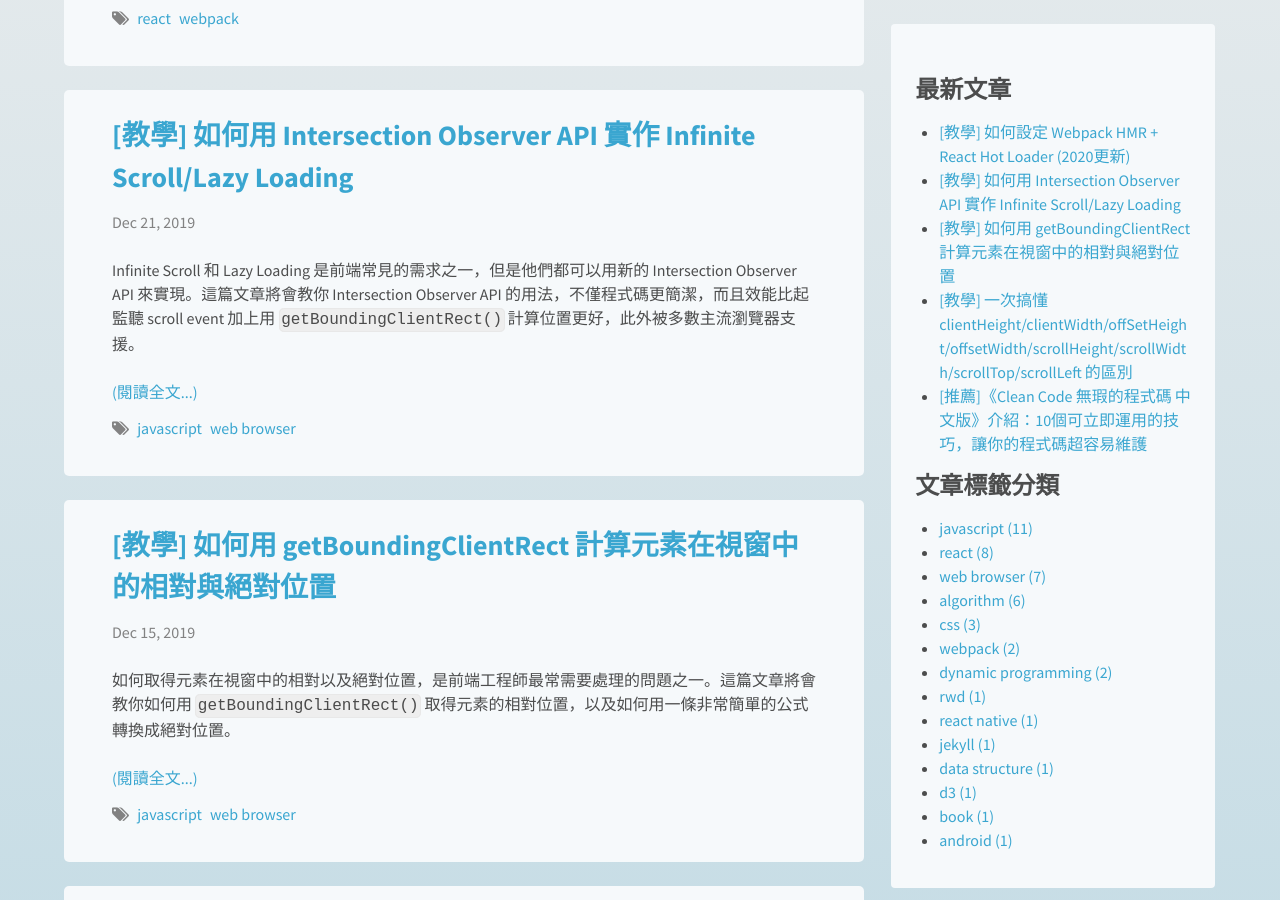
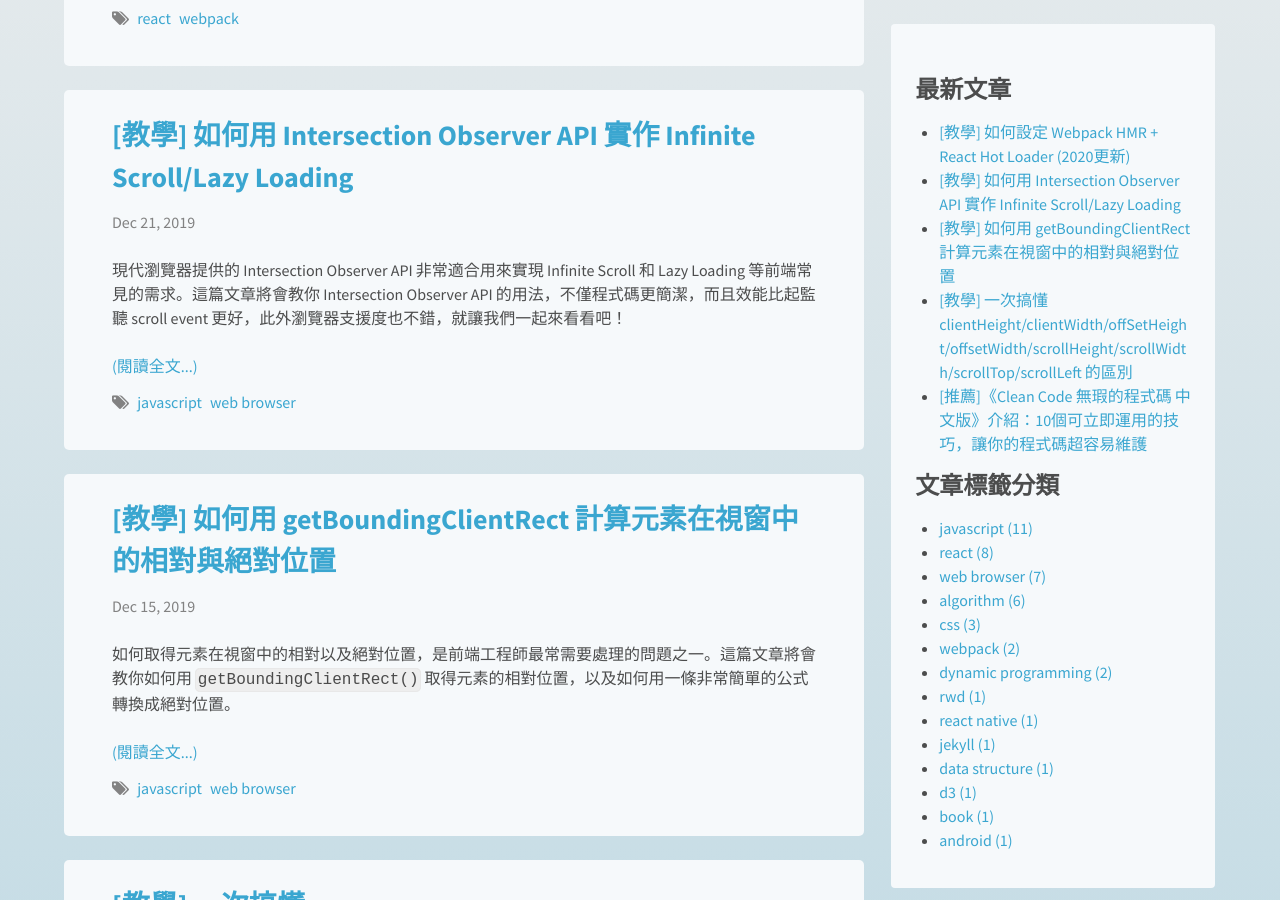
Before and after one commit to shuboc/shuboc.github.io, a Jekyll site: the page built from index.html, in a window 1280 px wide and 900 px high, scrolled down 388 px. Built offline with Jekyll 4.4.1, drawn with Linux system fonts in a browser that asks for light colours; nearby versions of some CDN libraries; library files that are not in the unit come from our copies; the list of posts is cut into pages by our own code; comment, search, counter and statistics services are not loaded.

Commit message:
Update intersection observer api post

```diff
--- a/_posts/2019-12-21-intersection-observer-api.md
+++ b/_posts/2019-12-21-intersection-observer-api.md
@@ -4,7 +4,7 @@ tags: ["javascript", "web browser"]
 last_modified_at: 2020/03/24
 ---
 
-Infinite Scroll 和 Lazy Loading 是前端常見的需求之一，但是他們都可以用新的 Intersection Observer API 來實現。這篇文章將會教你 Intersection Observer API 的用法，不僅程式碼更簡潔，而且效能比起監聽 scroll event 加上用 `getBoundingClientRect()` 計算位置更好，此外被多數主流瀏覽器支援。
+現代瀏覽器提供的 Intersection Observer API 非常適合用來實現 Infinite Scroll 和 Lazy Loading 等前端常見的需求。這篇文章將會教你 Intersection Observer API 的用法，不僅程式碼更簡潔，而且效能比起監聽 scroll event 更好，此外瀏覽器支援度也不錯，就讓我們一起來看看吧！
 
 ![Intersect Ratio](https://developers.google.com/web/updates/images/2016/04/intersectionobserver/intersectratio.png)
 
```
